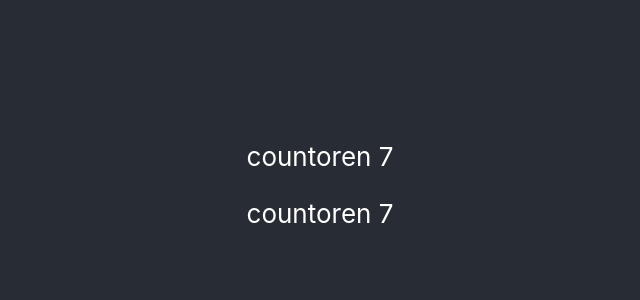
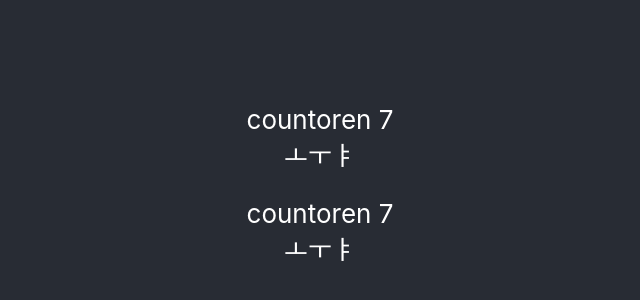
Before and after one commit to namse/ObserverProxy, a React (Create React App) app: page / in a window 1280 px wide. Shown: the part 228-528 px from the top of the page, without its empty margins (320-960 px from the left). Built offline with nearby package versions, Linux system fonts and the light colour scheme.

Commit message:
Add exampe for array

```diff
--- a/src/App.tsx
+++ b/src/App.tsx
@@ -12,9 +12,10 @@ class App extends Component {
 
   public componentDidMount() {
     setTimeout(() => {
-      console.log('before set objectProperty.value');
+      console.log('before 1');
       this.globalState.objectProperty.child.value = 'veresdave 1';
-      console.log('after set objectProperty.child.value');
+      this.globalState.arrayProperty[0][0].value = 'ㅗㅜㅑ';
+      console.log('after 1');
     }, 1000);
 
     setTimeout(() => {
@@ -64,6 +65,8 @@ class App extends Component {
         <header className="App-header">
           <p>
             {this.globalState.objectProperty.child.value}
+            <br></br>
+            {this.globalState.arrayProperty[0][0].value}
           </p>
           {this.state.showTest ? <Hello testBoolean={false} testNumber={123} testString="test123"></Hello> : false}
         </header>
--- a/src/Hello.tsx
+++ b/src/Hello.tsx
@@ -17,6 +17,8 @@ export default class Hello extends Component<IHelloProps, any> {
     return (
       <div className="App">
         {this.globalState.objectProperty.child.value}
+          <br></br>
+        {this.globalState.arrayProperty[0][0].value}
       </div>
     );
   }
--- a/src/getGlobalState.ts
+++ b/src/getGlobalState.ts
@@ -1,12 +1,13 @@
 import { Component } from "react";
 
 interface IState {
-  abc: 123,
+  abc: number,
   objectProperty: {
     child: {
       value: string,
     }
   },
+  arrayProperty: { value: string }[][],
 }
 
 const initialState: IState = {
@@ -16,6 +17,27 @@ const initialState: IState = {
       value: "namse is Messi of bed",
     },
   },
+  arrayProperty: [
+    [
+      {
+        value: '0, 0',
+      },
+      {
+        value: '0, 1',
+      },
+    ],
+    [
+      {
+        value: '1, 0',
+      },
+      {
+        value: '1, 1',
+      },
+      {
+        value: '1, 2',
+      },
+    ],
+  ]
 };
 
 const components: Component[] = [];
```
